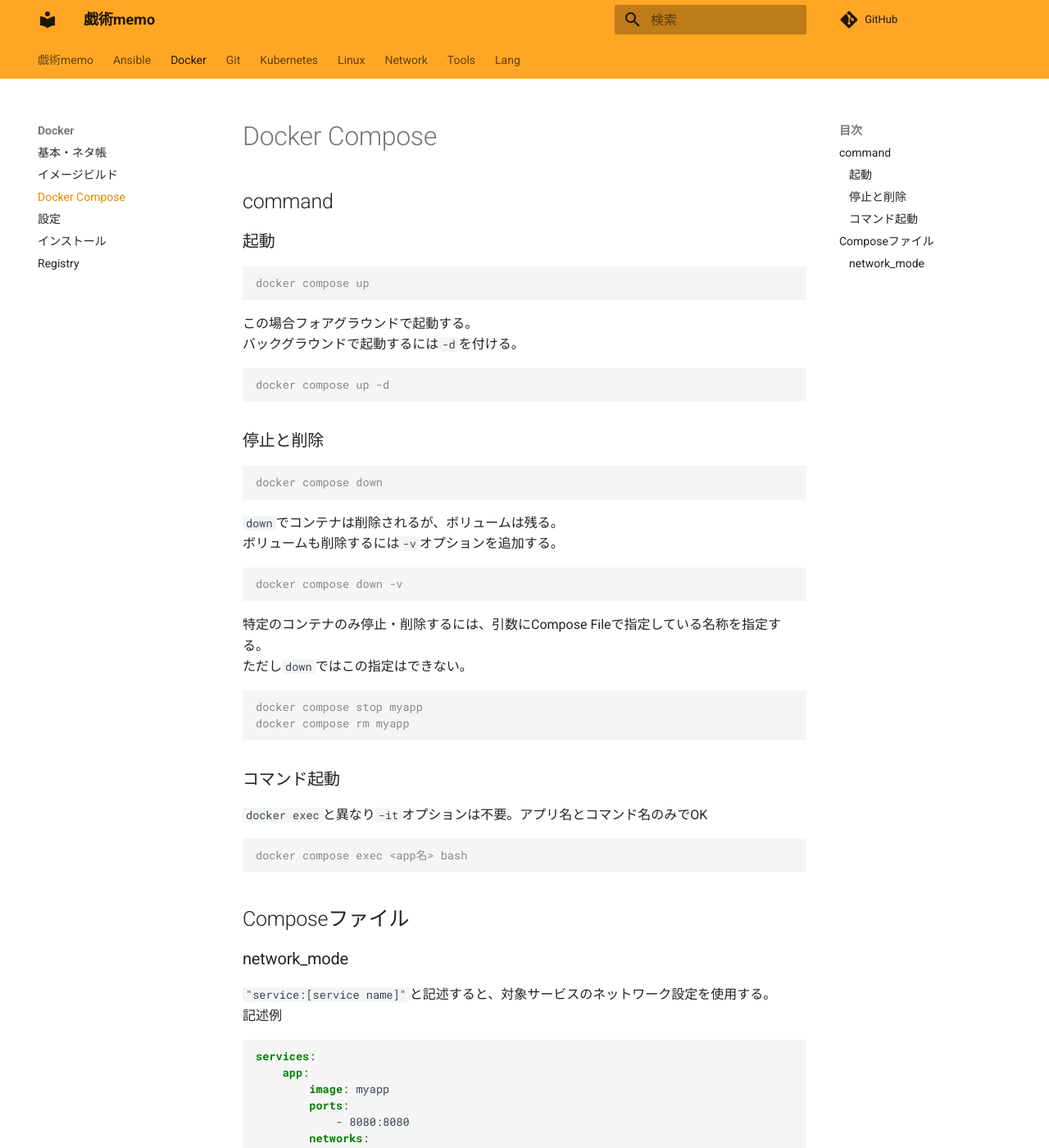
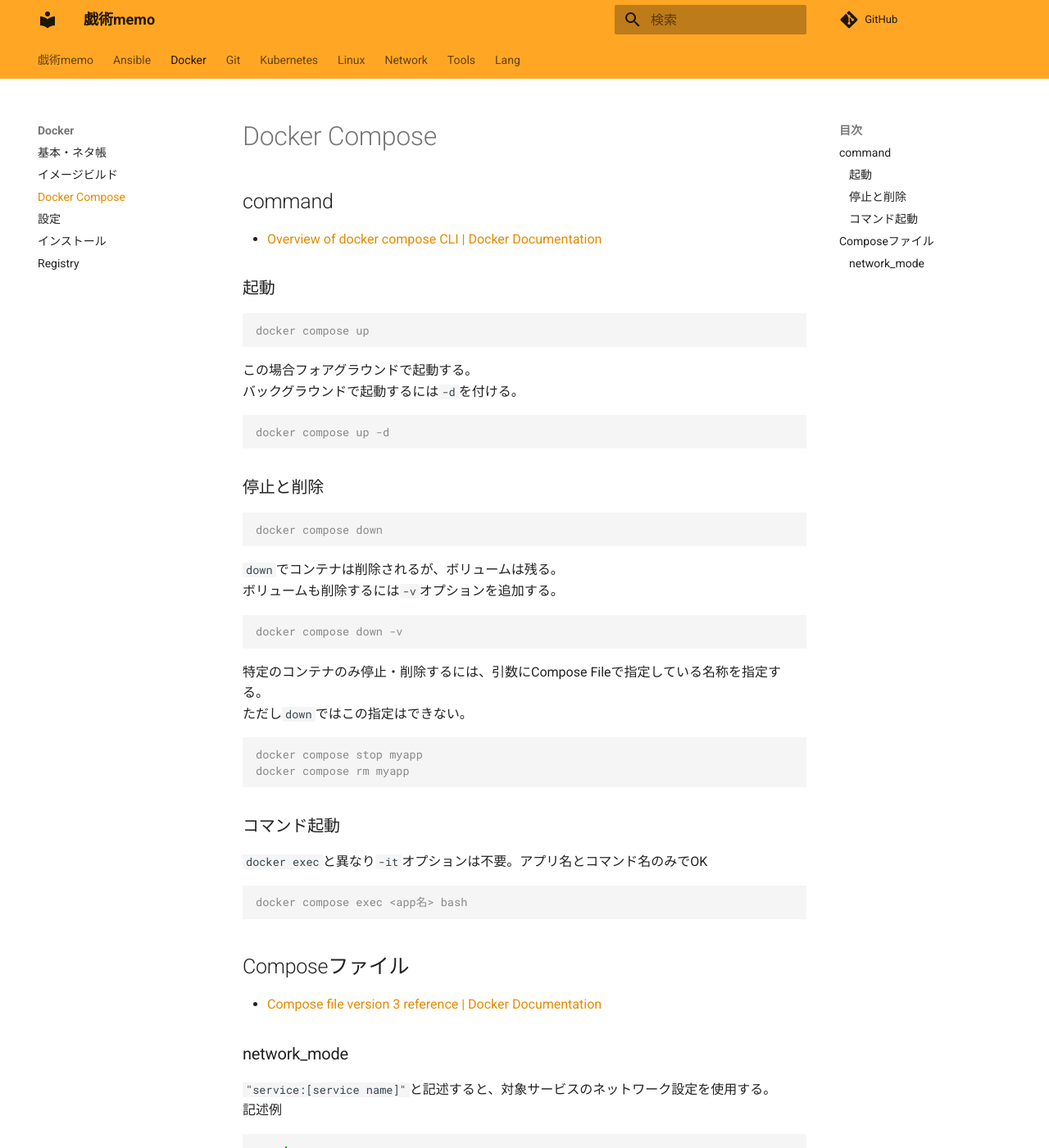
Before and after one commit to zaki-lknr/docs, an MkDocs documentation site: the page built from docs/Docker/compose.md, in a window 1280 px wide and 1400 px high. Shown: the whole window at 82% size. Built offline with MkDocs 1.6.1 and Material for MkDocs 9.7.7, drawn with Linux system fonts in a browser that asks for light colours; comment, search, counter and statistics services are not loaded.

Commit message:
add: docker/compose リンク追加

```diff
--- a/docs/Docker/compose.md
+++ b/docs/Docker/compose.md
@@ -1,6 +1,8 @@
 # Docker Compose
 
 ## command
+
+- [Overview of docker compose CLI | Docker Documentation](https://docs.docker.com/compose/reference/)
 
 ### 起動
 
@@ -46,6 +48,8 @@ docker compose exec <app名> bash
 
 ## Composeファイル
 
+- [Compose file version 3 reference | Docker Documentation](https://docs.docker.com/compose/compose-file/compose-file-v3/)
+
 ### network_mode
 
 `"service:[service name]"`と記述すると、対象サービスのネットワーク設定を使用する。
```
